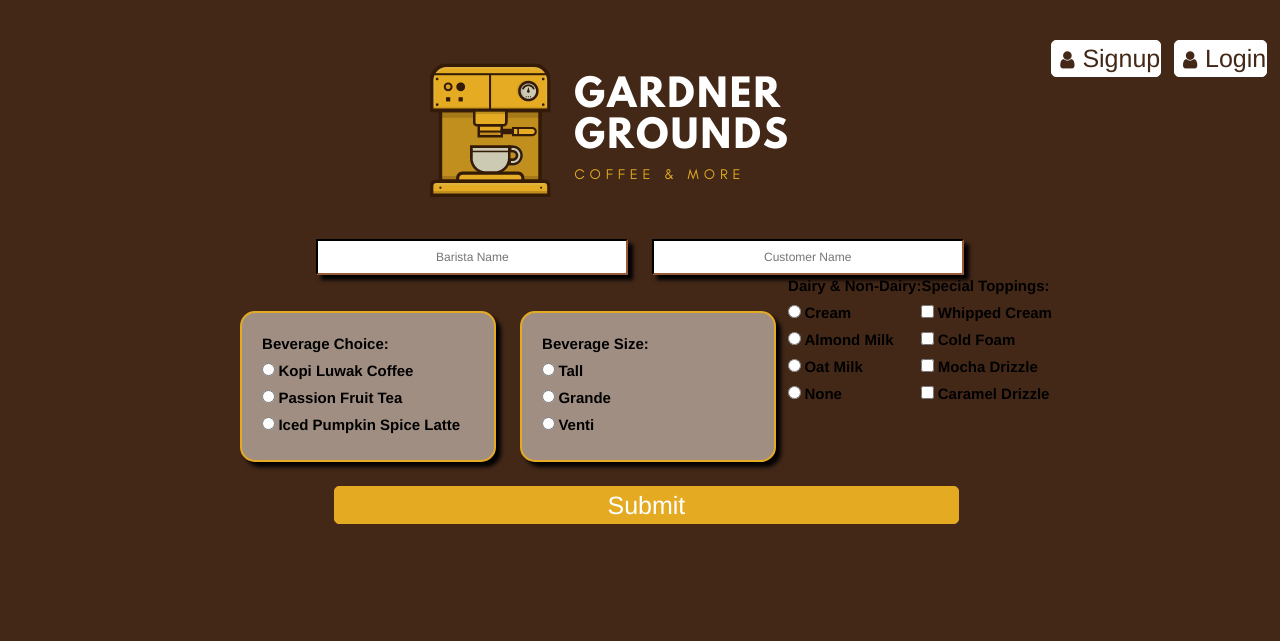
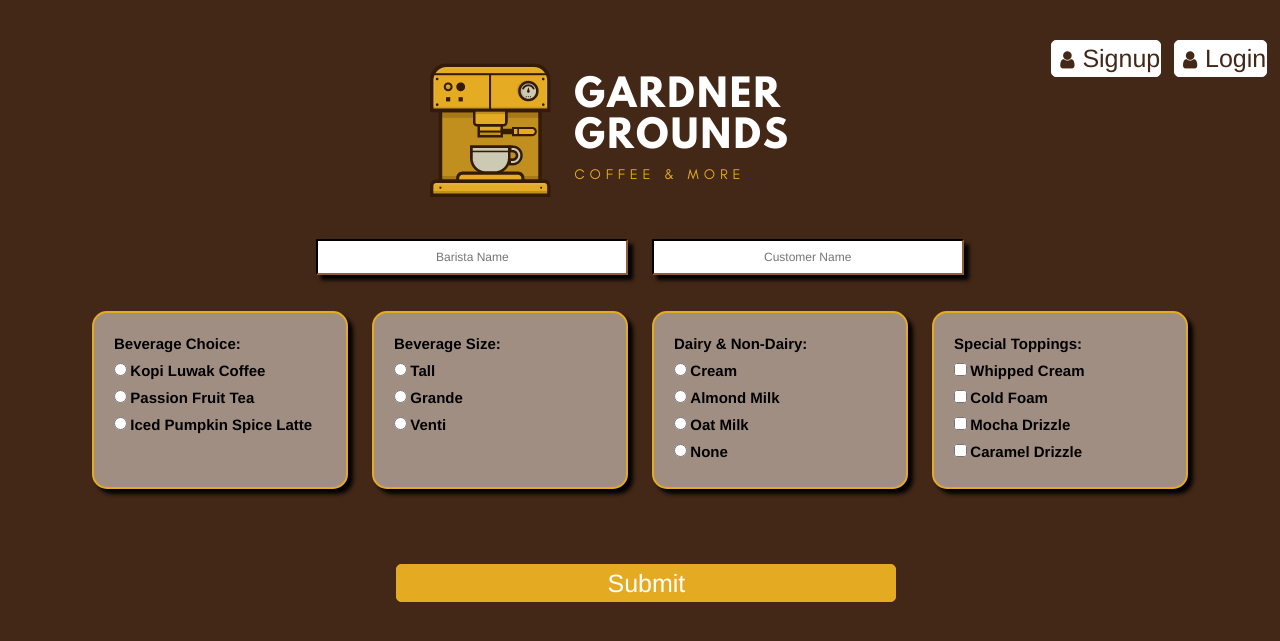
Before and after one commit to command-gab/Gardner-Grounds, a Node server app: page / in a window 1280 px wide. Shown: the top 641 px of the page. Run offline with Node 20, Linux system fonts and the light colour scheme; some libraries are stand-ins or nearby versions.

Commit message:
Update cashier.css

```diff
--- a/public/cashier.css
+++ b/public/cashier.css
@@ -32,6 +32,7 @@ body {
     text-align: center;
     margin-right: 1%;
   }
+
   body{
     margin-top: 40px;
     word-wrap: break-word;
@@ -58,16 +59,20 @@ body {
     margin-top: -2%;
     clear: both;
   }
+
   img{
     margin-left: 16%;
   }
+
   .ggImg{
     display: flex;
     justify-content: center;
   }
+
   label{
     font-size: 15px;
   }
+
   .name, .barista{
     height: 3em;
     width: 26em;
@@ -76,16 +81,20 @@ body {
     text-align: center;
     margin-top: 2em;
   }
+
   a:hover,.name:hover,.barista:hover,.submitOrder:hover{
     box-shadow: 0 12px 16px 0 rgba(255,176,201,0.24), 0 17px 50px 0 rgba(255,176,201,0.19);
   }
+
   .name{
     margin-left: 20px;
   }
+
   .baristaAndCustomer{
     text-align: center;
   }
-  .drinks,.size{
+
+  .drinks, .size, .dairy, .toppings{
     width: 20%;
     /* float: left; */
     border: 2px solid rgb(228,171,34);
@@ -96,26 +105,31 @@ body {
     box-shadow: 5px 5px 4px black;
     margin: 3em 1em 2em 1em;
   }
+
   .submitOrder{
     color: white;
     font-size: 25px;
     border: 1px solid rgb(228,171,34);
     background-color: rgb(228,171,34);
     margin-left: 1%;
+    margin-top: 4%;
     border-radius: 5px;
     text-decoration: none;
     text-align: center;
-    width: 25em;
+    width: 20em;
     height: 1.5em;
   }
+
   .submitOrderSection{
     text-align: center;
   }
+
   .orderOptionsSection{
     display: flex;
     justify-content: center;
     color: black;
   }
+
   span .orderPlaced{
     font-size: 35px;
     text-align: center;
```
